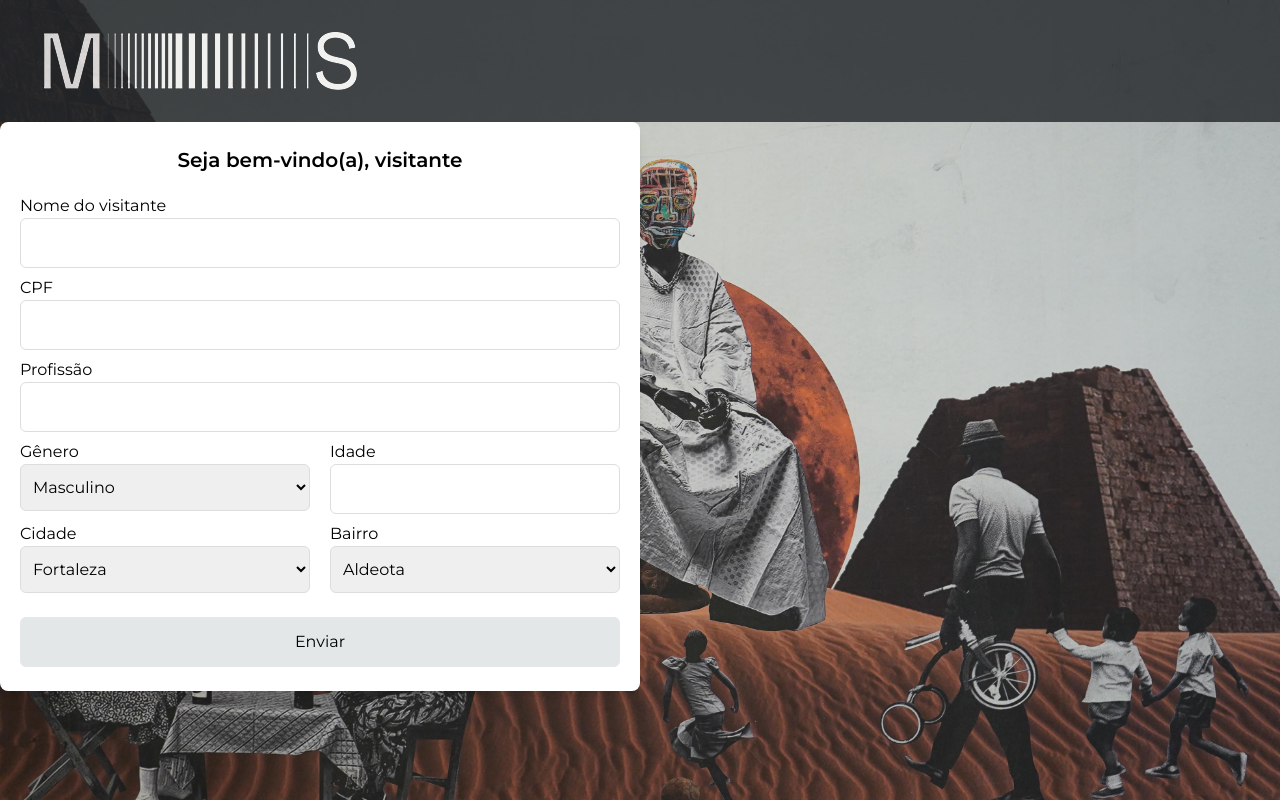
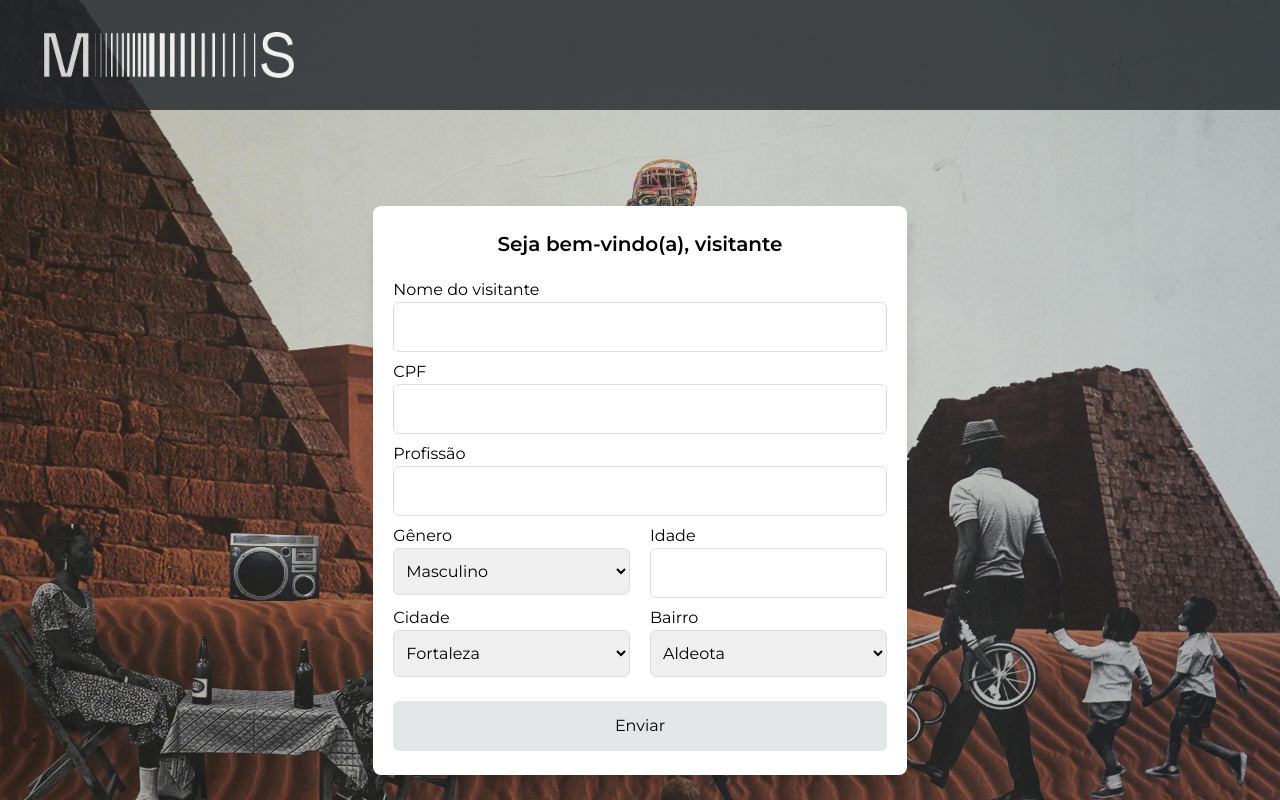
Before and after one commit to ajuteixeira/museu-registro-visitantes, a React (Vite) app: page / in a window 1280 px wide. Built offline with nearby package versions, Linux system fonts and the light colour scheme.

Commit message:
ajustes de posicionamento do Header e FormularioVisitante

```diff
--- a/src/components/FormularioVisitante.jsx
+++ b/src/components/FormularioVisitante.jsx
@@ -3,7 +3,7 @@ export default function FormularioVisitante() {
     <>
       <form
         action=""
-        className="w-full lg:w-1/2 px-5 py-6 flex flex-col items-start justify-center gap-2 rounded-lg shadow-lg bg-white"
+        className="w-full lg:w-5/12	 px-5 py-6 flex flex-col items-start justify-center gap-2 rounded-lg shadow-lg bg-white"
       >
         <h2 className="w-full mb-3 text-center text-xl font-semibold">
           Seja bem-vindo(a), visitante
--- a/src/components/Header.jsx
+++ b/src/components/Header.jsx
@@ -3,8 +3,8 @@ import logo from "../assets/images/logo.png";
 export default function Header() {
   return (
     <>
-      <header className="px-6 py-5 md:px-11 md:py-8 opacity-80  bg-[#212529]">
-        <img className="w-[200px] md:w-fit" src={logo} alt="logo do MIS" />
+      <header className="w-full px-6 py-5 md:px-11 md:py-8 relative opacity-80  bg-[#212529]">
+        <img className="w-[200px] md:w-[250px]" src={logo} alt="logo do MIS" />
       </header>
     </>
   );
--- a/src/pages/RegistroVisitante.jsx
+++ b/src/pages/RegistroVisitante.jsx
@@ -4,7 +4,7 @@ import Header from "../components/Header";
 export default function RegistroVisitante() {
   return (
     <>
-      <section className="h-screen bg-center bg-cover bg-[url('./assets/images/bg.jpg')]">
+      <section className="h-screen flex flex-col items-center justify-start gap-24 bg-center bg-cover bg-[url('./assets/images/bg.jpg')]">
         <Header />
         <FormularioVisitante />
       </section>
```
